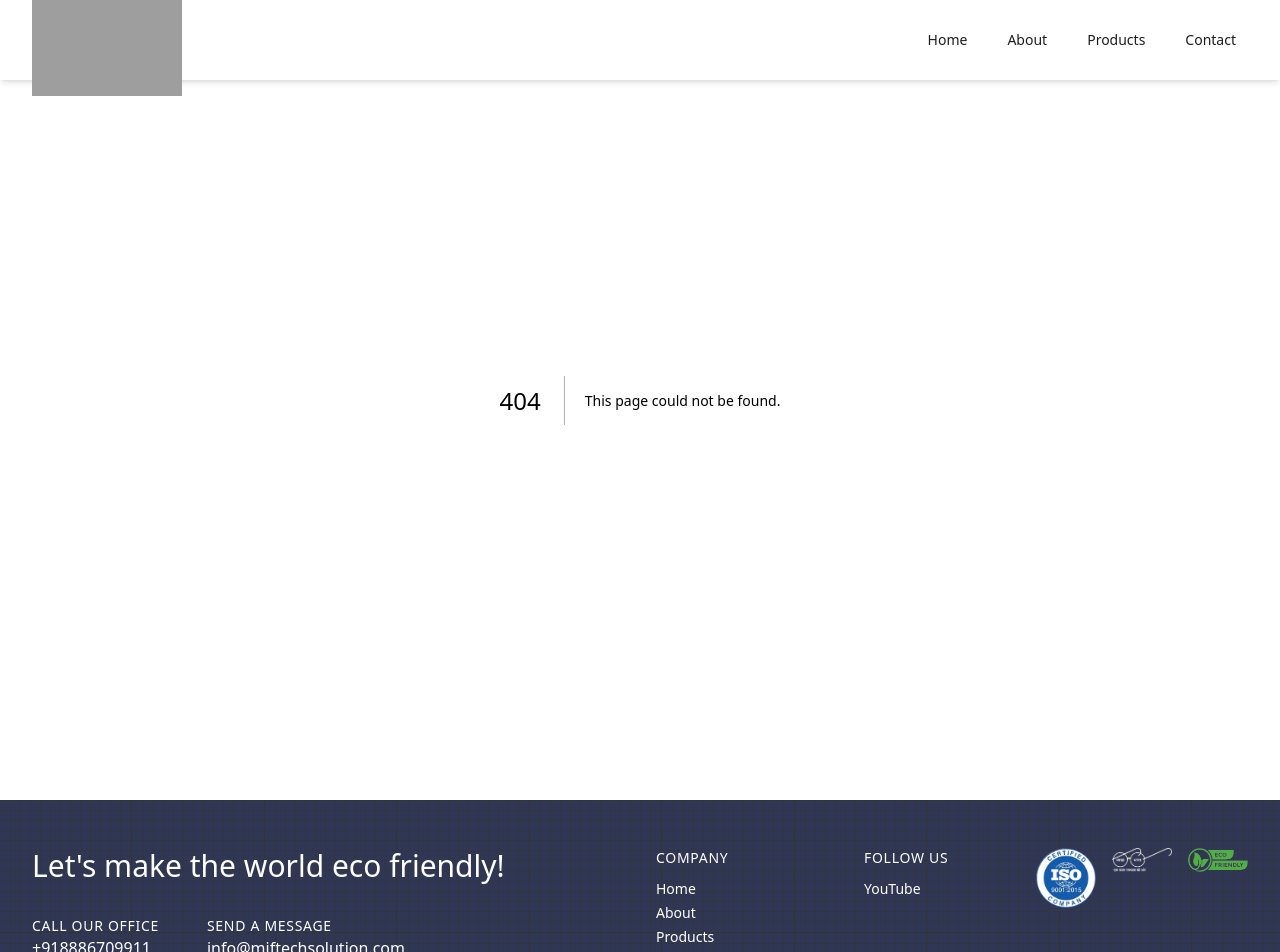
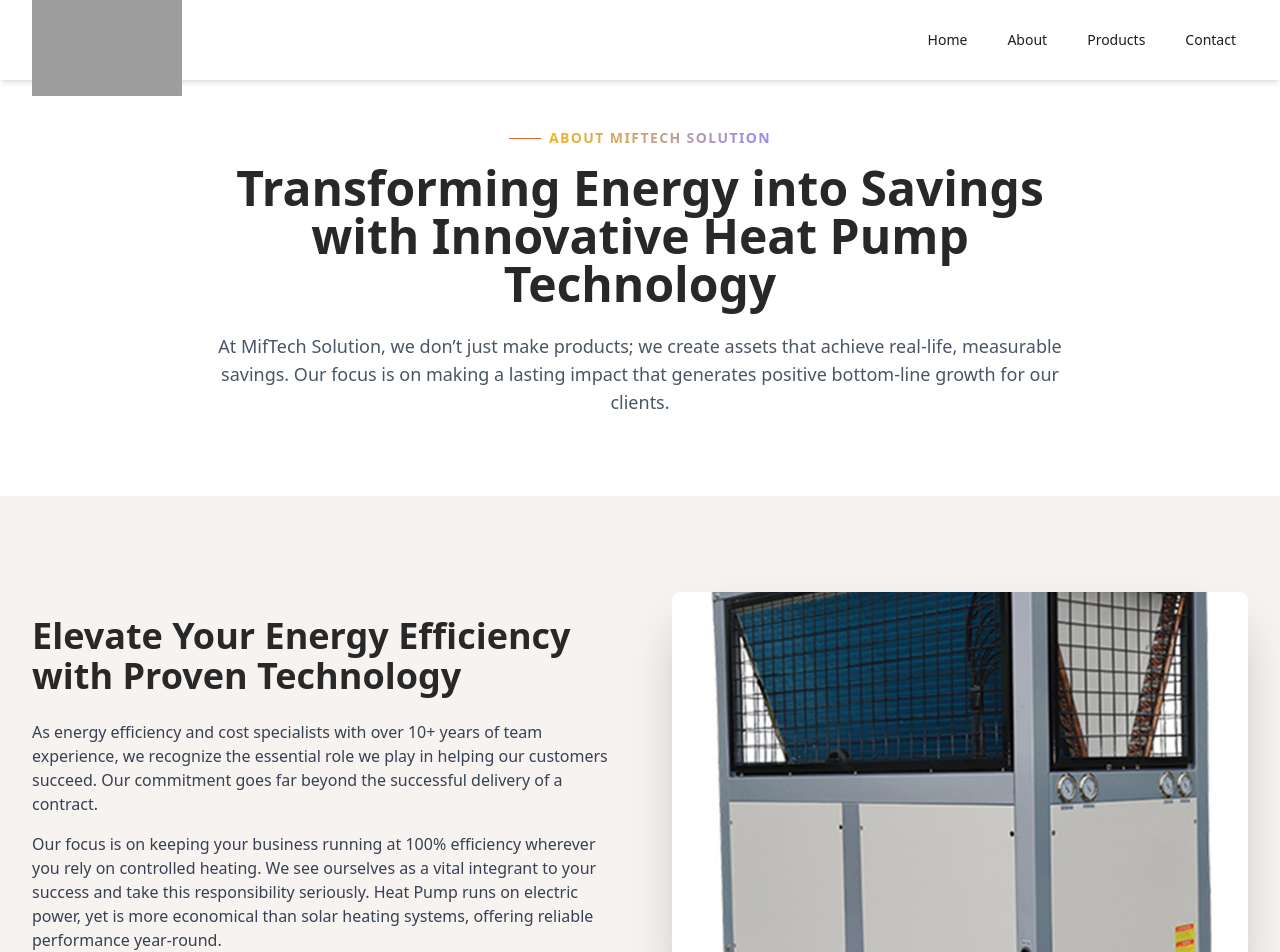
Before and after one commit to scaleoxperts/MiftechSolutions, a Next.js app: page /about in a window 1280 px wide. Before the commit this address had no page. Shown: the top 952 px of the page. Built offline with nearby package versions, Linux system fonts and the light colour scheme; grey boxes are pictures that could not be loaded.

Commit message:
feat: about page

```diff
--- /dev/null
+++ b/app/about/page.tsx
@@ -0,0 +1,41 @@
+import Image from 'next/image';
+
+export default function AboutPage() {
+  return (
+    <>
+      <section className="pt-32 pb-20 bg-[var(--white)]">
+        <div className="container mx-auto px-4 sm:px-6 lg:px-8">
+          <div className="text-center max-w-4xl mx-auto">
+            <div className="flex items-center justify-center mb-4">
+                <span className="w-8 h-px bg-[var(--base-color)] mr-2"></span>
+                <span className="text-gradient-base-color text-sm font-bold uppercase tracking-widest">About MifTech Solution</span>
+            </div>
+            <h1 className="text-4xl md:text-5xl font-bold font-playfair text-[var(--text-dark-gray)] mb-6">Transforming Energy into Savings with Innovative Heat Pump Technology</h1>
+            <p className="text-lg text-gray-600">
+                At MifTech Solution, we don’t just make products; we create assets that achieve real-life, measurable savings. Our focus is on making a lasting impact that generates positive bottom-line growth for our clients.
+            </p>
+          </div>
+        </div>
+      </section>
+
+      <section className="py-20 lg:py-24 bg-[var(--linen)]">
+          <div className="container mx-auto px-4 sm:px-6 lg:px-8">
+            <div className="grid grid-cols-1 lg:grid-cols-2 gap-16 items-center">
+              <div>
+                <h2 className="text-3xl md:text-4xl font-bold font-playfair text-[var(--text-dark-gray)] mb-6">Elevate Your Energy Efficiency with Proven Technology</h2>
+                <p className="text-gray-700 mb-4">
+                  As energy efficiency and cost specialists with over 10+ years of team experience, we recognize the essential role we play in helping our customers succeed. Our commitment goes far beyond the successful delivery of a contract.
+                </p>
+                <p className="text-gray-700">
+                  Our focus is on keeping your business running at 100% efficiency wherever you rely on controlled heating. We see ourselves as a vital integrant to your success and take this responsibility seriously. Heat Pump runs on electric power, yet is more economical than solar heating systems, offering reliable performance year-round.
+                </p>
+              </div>
+              <div className="relative w-full h-80 lg:h-96 rounded-lg overflow-hidden shadow-2xl">
+                <Image src="/images/demo-branding-agency-home-04.jpg" layout="fill" objectFit="cover" alt="MifTech efficient technology" />
+              </div>
+            </div>
+          </div>
+      </section>
+    </>
+  );
+}
```
